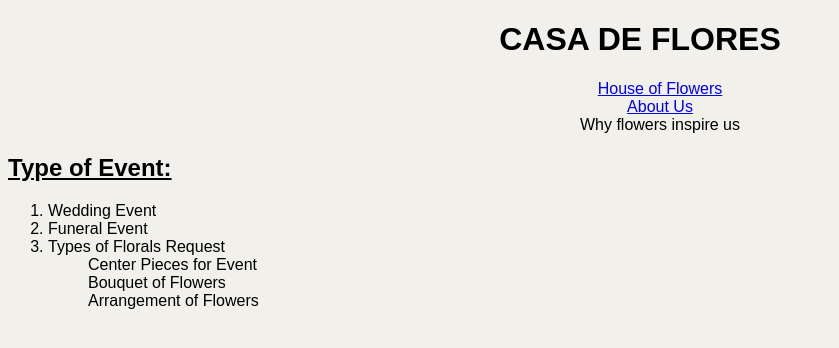
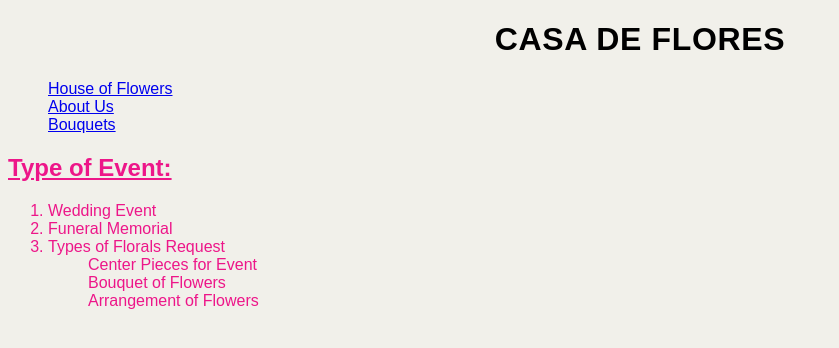
Before and after one commit to brendamadrigal/week3, a plain HTML site: page index.html in a window 1280 px wide. Shown: the whole page, without its empty margins (0-839 px from the left). Drawn offline with Linux system fonts and the light colour scheme.

Commit message:
css added
updates adding css

```diff
--- a/index.html
+++ b/index.html
@@ -15,17 +15,17 @@
 </head>
 
 <header>
-    <h1 style="text-align: center; font-family: Arial, Helvetica, sans-serif; font-;" >
+    <h1 style="text-align: center; font-family: Arial, Helvetica, sans-serif; font-;"  >
         Casa de Flores
     </h1>
-    <ul style="text-align: center;">
+    <ul>
         <li>
             <a href="https://www.pinterest.com/pin/the-aesthetic-floral--464504149067213601/">House of Flowers</a> <!-- Pinterest Link -->
         </li>
         <li>
             <a href="about.html">About Us</a>  <!--- this is an internal link-->
             <li>
-                Why flowers inspire us
+            <a href="bouquet.html"> Bouquets </a> <!----this is an internal link -->
             </li>
         </li>
     </ul>
@@ -34,7 +34,7 @@
     <h2 style="text-decoration: underline;"> Type of Event:</h2>
         <ol>
             <li>Wedding Event</li>
-            <li>Funeral Event </li>
+            <li>Funeral Memorial </li>
             <li>Types of Florals Request</li>
                 <ul>
                     <li>Center Pieces for Event</li>
--- a/primary.css
+++ b/primary.css
@@ -9,11 +9,14 @@ html {
 
         background-color: #F1F0EA;
         font-family: Arial, Helvetica, sans-serif;
+        color: #ED1689;
         }
 
 h1 {
 
         text-transform: uppercase;
+        color: black;
+        letter-spacing: .02em;
 
         }
 
```
Also changed, not shown: images/flowers.gif (added).
